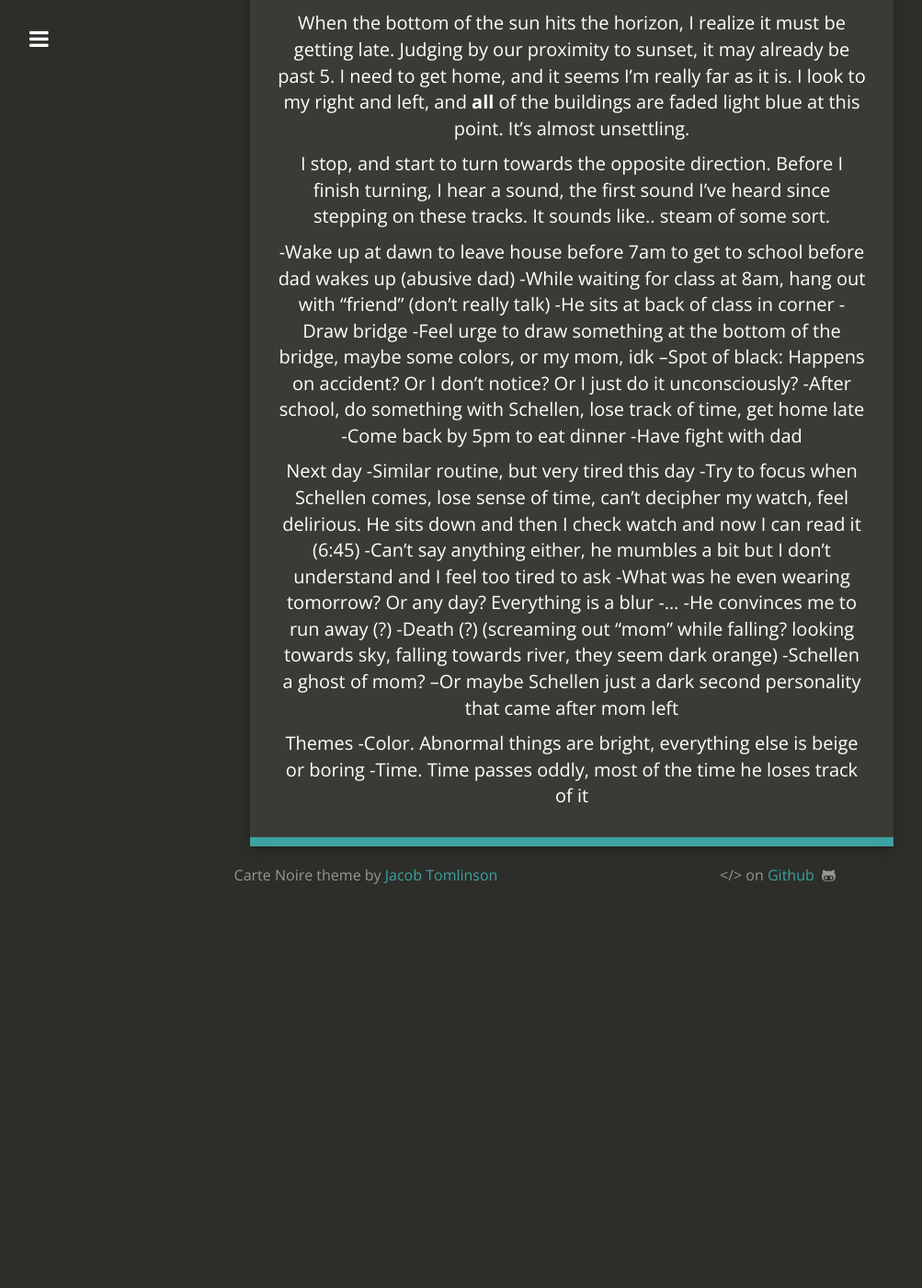
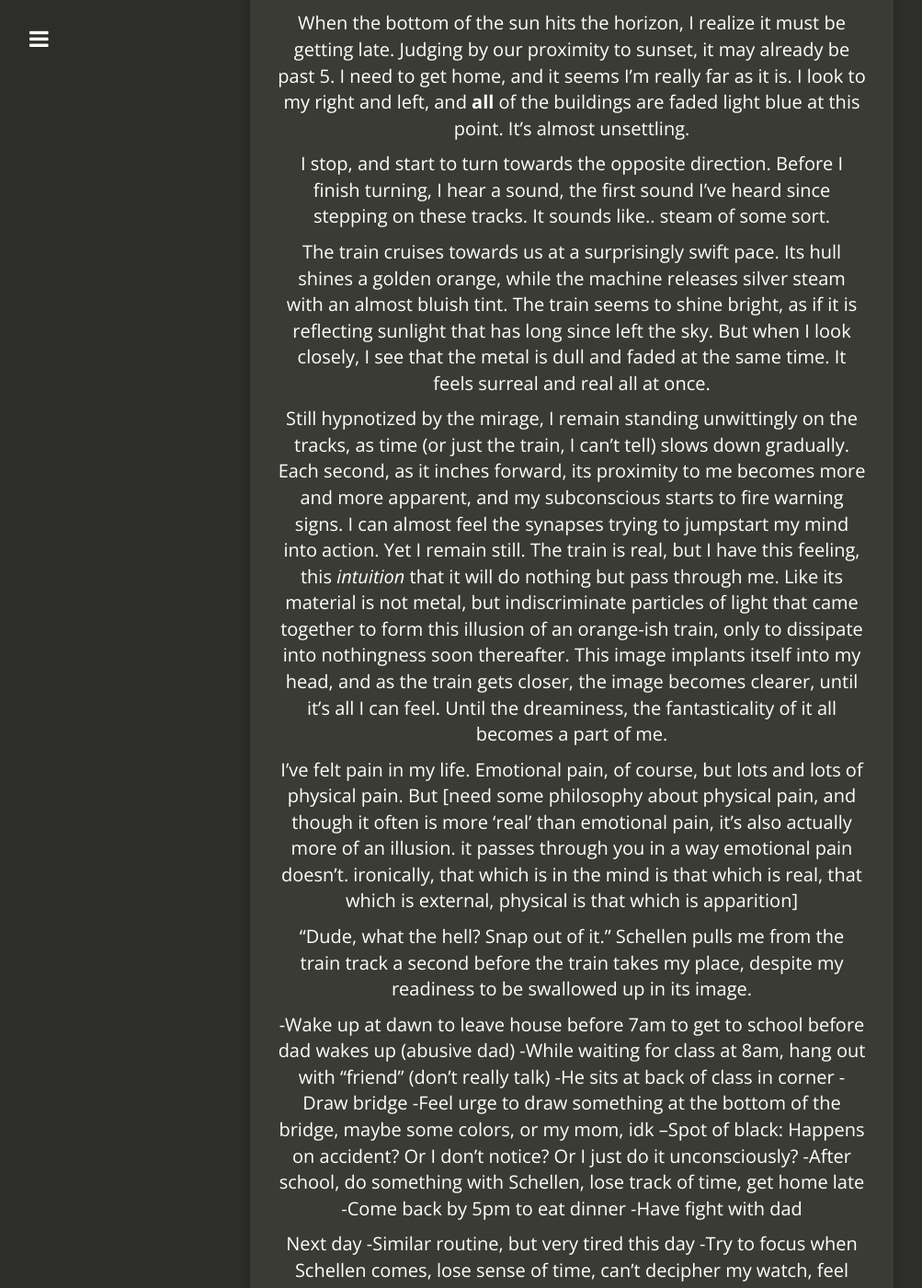
Before and after one commit to jacobtomlinson/carte-noire, a Jekyll site: the page built from drafts/untitled.md, in a window 1280 px wide and 1400 px high, scrolled down 6788 px. Shown: the whole window at 92% size, without its empty margins (18-1021 px from the left). Built offline with Jekyll 4.4.1, drawn with Linux system fonts in a browser that asks for light colours; nearby versions of some CDN libraries; our own code applies the rules of GitHub Pages for plain Markdown files; before the commit the page ends 7771 px from its top, so only the background shows below that; some of the changed text lies outside the part shown.

Commit message:
Paragraph on facing the train in untitled story.

```diff
--- a/drafts/untitled.md
+++ b/drafts/untitled.md
@@ -65,6 +65,15 @@ As we continue down the tracks, I begin to think I've stepped into an alternate
 When the bottom of the sun hits the horizon, I realize it must be getting late. Judging by our proximity to sunset, it may already be past 5. I need to get home, and it seems I'm really far as it is. I look to my right and left, and **all** of the buildings are faded light blue at this point. It's almost unsettling.
 
 I stop, and start to turn towards the opposite direction. Before I finish turning, I hear a sound, the first sound I've heard since stepping on these tracks. It sounds like.. steam of some sort.
+
+The train cruises towards us at a surprisingly swift pace. Its hull shines a golden orange, while the machine releases silver steam with an almost bluish tint. The train seems to shine bright, as if it is reflecting sunlight that has long since left the sky. But when I look closely, I see that the metal is dull and faded at the same time. It feels surreal and real all at once.
+
+Still hypnotized by the mirage, I remain standing unwittingly on the tracks, as time (or just the train, I can't tell) slows down gradually. Each second, as it inches forward, its proximity to me becomes more and more apparent, and my subconscious starts to fire warning signs. I can almost feel the synapses trying to jumpstart my mind into action. Yet I remain still. The train is real, but I have this feeling, this *intuition* that it will do nothing but pass through me. Like its material is not metal, but indiscriminate particles of light that came together to form this illusion of an orange-ish train, only to dissipate into nothingness soon thereafter. This image implants itself into my head, and as the train gets closer, the image becomes clearer, until it's all I can feel. Until the dreaminess, the fantasticality of it all becomes a part of me.
+
+I've felt pain in my life. Emotional pain, of course, but lots and lots of physical pain. But
+[need some philosophy about physical pain, and though it often is more 'real' than emotional pain, it's also actually more of an illusion. it passes through you in a way emotional pain doesn't. ironically, that which is in the mind is that which is real, that which is external, physical is that which is apparition]
+
+"Dude, what the hell? Snap out of it." Schellen pulls me from the train track a second before the train takes my place, despite my readiness to be swallowed up in its image.
 
 
 -Wake up at dawn to leave house before 7am to get to school before dad wakes up (abusive dad)
```
Also changed, not shown: other parts of drafts/untitled.md (+1 -1 lines).
